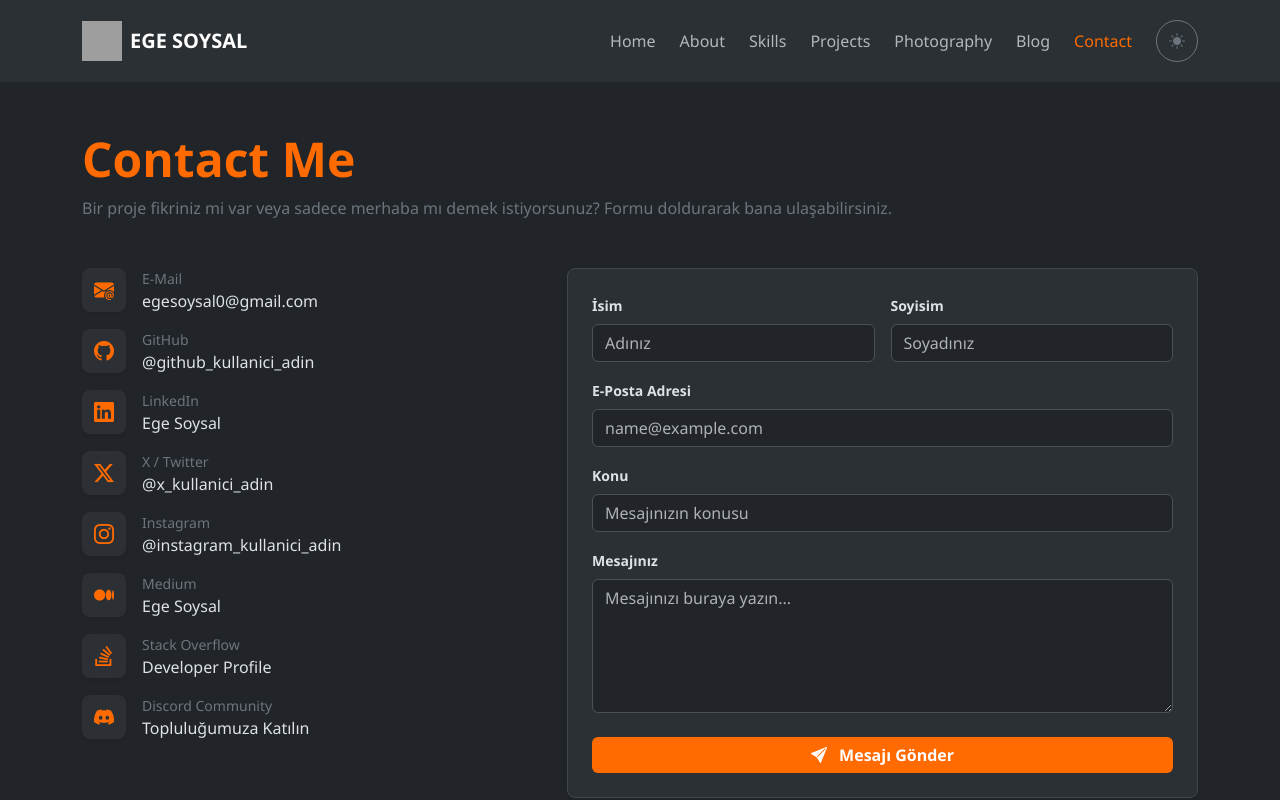
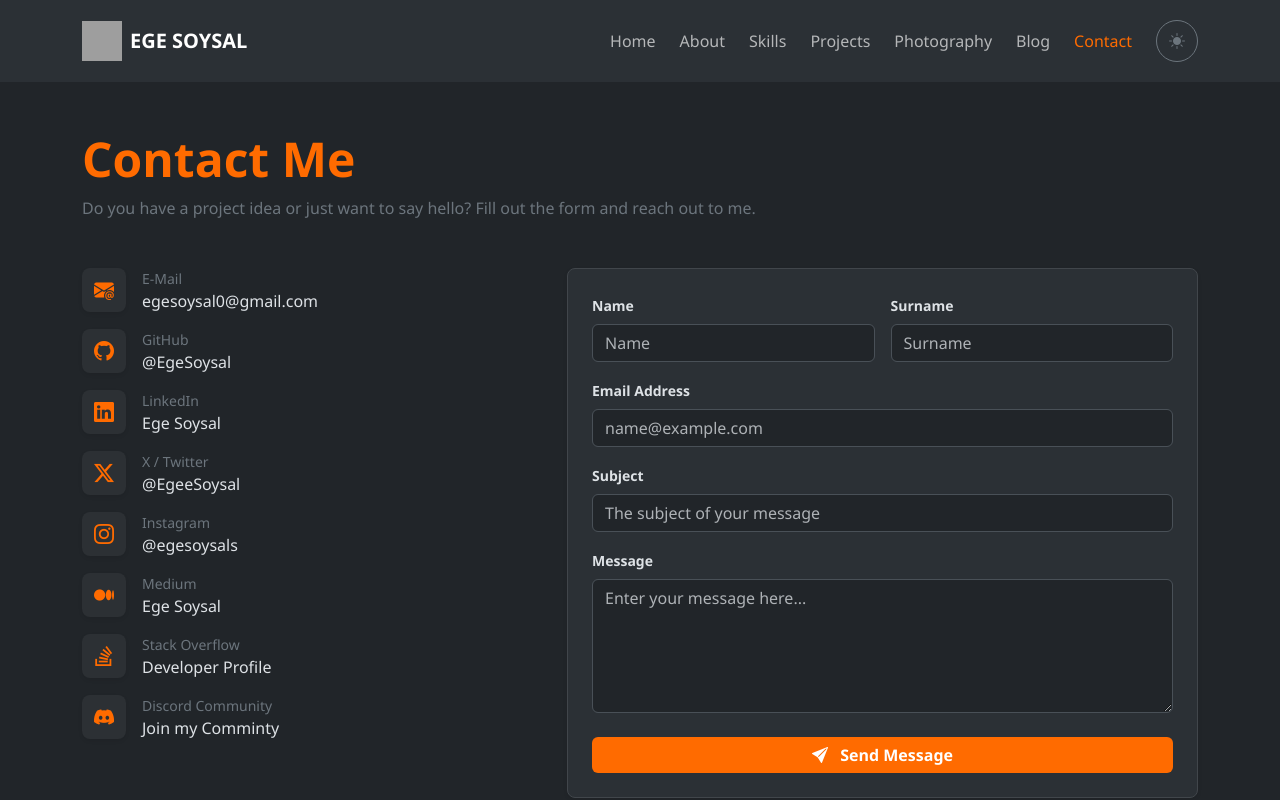
Before and after one commit to EgeSoysal/bootstrap-portfolio-template, a plain HTML site: page contact.html in a window 1280 px wide. Shown: the top 800 px of the page. Drawn offline with nearby package versions, Linux system fonts and the light colour scheme; grey boxes are pictures that could not be loaded.

Commit message:
v1.4.4 The language in blog.html has been translated into English, and the blank links have been filled with personal account links.

```diff
--- a/contact.html
+++ b/contact.html
@@ -3,7 +3,7 @@
 <head>
     <meta charset="UTF-8">
     <meta name="viewport" content="width=device-width, initial-scale=1.0">
-    <title>Contact | Ege Soysal</title>
+    <title>Contact</title>
     <link rel="icon" type="image/x-icon" href="assets/images/logo.ico">
     <link href="https://cdn.jsdelivr.net/npm/bootstrap@5.3.3/dist/css/bootstrap.min.css" rel="stylesheet" integrity="sha384-QWTKZyjpPEjISv5WaRU9OFeRpok6YctnYmDr5pNlyT2bRjXh0JMhjY6hW+ALEwIH" crossorigin="anonymous">
     <link rel="stylesheet" href="assets/css/bootstrap.min.css">
@@ -43,7 +43,7 @@
     <main class="container my-5 flex-grow-1">
         <div class="mb-5 text-center text-md-start">
             <h1 class="display-5 fw-bold" style="color: var(--accent-color);">Contact Me</h1>
-            <p class="text-secondary">Bir proje fikriniz mi var veya sadece merhaba mı demek istiyorsunuz? Formu doldurarak bana ulaşabilirsiniz.</p>
+            <p class="text-secondary">Do you have a project idea or just want to say hello? Fill out the form and reach out to me.</p>
         </div>
 
         <div class="row g-5">
@@ -60,17 +60,17 @@
                         </div>
                     </a>
 
-                    <a href="https://github.com" target="_blank" class="text-decoration-none contact-link-row d-flex align-items-center gap-3">
+                    <a href="https://github.com/EgeSoysal" target="_blank" class="text-decoration-none contact-link-row d-flex align-items-center gap-3">
                         <div class="contact-icon-box shadow-sm">
                             <i class="bi bi-github"></i>
                         </div>
                         <div>
                             <span class="text-secondary d-block small">GitHub</span>
-                            <span class="text-body fw-medium">@github_kullanici_adin</span>
+                            <span class="text-body fw-medium">@EgeSoysal</span>
                         </div>
                     </a>
 
-                    <a href="https://linkedin.com" target="_blank" class="text-decoration-none contact-link-row d-flex align-items-center gap-3">
+                    <a href="https://www.linkedin.com/in/soysalege/" target="_blank" class="text-decoration-none contact-link-row d-flex align-items-center gap-3">
                         <div class="contact-icon-box shadow-sm">
                             <i class="bi bi-linkedin"></i>
                         </div>
@@ -80,27 +80,27 @@
                         </div>
                     </a>
 
-                    <a href="https://x.com" target="_blank" class="text-decoration-none contact-link-row d-flex align-items-center gap-3">
+                    <a href="https://x.com/EgeeSoysal" target="_blank" class="text-decoration-none contact-link-row d-flex align-items-center gap-3">
                         <div class="contact-icon-box shadow-sm">
                             <i class="bi bi-twitter-x"></i>
                         </div>
                         <div>
                             <span class="text-secondary d-block small">X / Twitter</span>
-                            <span class="text-body fw-medium">@x_kullanici_adin</span>
+                            <span class="text-body fw-medium">@EgeeSoysal</span>
                         </div>
                     </a>
 
-                    <a href="https://instagram.com" target="_blank" class="text-decoration-none contact-link-row d-flex align-items-center gap-3">
+                    <a href="https://instagram.com/egesoysals" target="_blank" class="text-decoration-none contact-link-row d-flex align-items-center gap-3">
                         <div class="contact-icon-box shadow-sm">
                             <i class="bi bi-instagram"></i>
                         </div>
                         <div>
                             <span class="text-secondary d-block small">Instagram</span>
-                            <span class="text-body fw-medium">@instagram_kullanici_adin</span>
+                            <span class="text-body fw-medium">@egesoysals</span>
                         </div>
                     </a>
 
-                    <a href="https://medium.com" target="_blank" class="text-decoration-none contact-link-row d-flex align-items-center gap-3">
+                    <a href="https://egesoysal.medium.com/" target="_blank" class="text-decoration-none contact-link-row d-flex align-items-center gap-3">
                         <div class="contact-icon-box shadow-sm">
                             <i class="bi bi-medium"></i>
                         </div>
@@ -110,7 +110,7 @@
                         </div>
                     </a>
 
-                    <a href="https://stackoverflow.com" target="_blank" class="text-decoration-none contact-link-row d-flex align-items-center gap-3">
+                    <a href="https://stackoverflow.com/users/32527093/ege-soysal" target="_blank" class="text-decoration-none contact-link-row d-flex align-items-center gap-3">
                         <div class="contact-icon-box shadow-sm">
                             <i class="bi bi-stack-overflow"></i>
                         </div>
@@ -120,13 +120,13 @@
                         </div>
                     </a>
 
-                    <a href="https://discord.com" target="_blank" class="text-decoration-none contact-link-row d-flex align-items-center gap-3">
+                    <a href="https://discord.gg/szfgv8pNxR" target="_blank" class="text-decoration-none contact-link-row d-flex align-items-center gap-3">
                         <div class="contact-icon-box shadow-sm">
                             <i class="bi bi-discord"></i>
                         </div>
                         <div>
                             <span class="text-secondary d-block small">Discord Community</span>
-                            <span class="text-body fw-medium">Topluluğumuza Katılın</span>
+                            <span class="text-body fw-medium">Join my Comminty</span>
                         </div>
                     </a>
 
@@ -141,32 +141,32 @@
                     <form id="contactForm">
                         <div class="row g-3">
                             <div class="col-md-6">
-                                <label for="firstName" class="form-label small fw-bold">İsim</label>
-                                <input type="text" class="form-control" id="firstName" required placeholder="Adınız">
+                                <label for="firstName" class="form-label small fw-bold">Name</label>
+                                <input type="text" class="form-control" id="firstName" required placeholder="Name">
                             </div>
                             <div class="col-md-6">
-                                <label for="lastName" class="form-label small fw-bold">Soyisim</label>
-                                <input type="text" class="form-control" id="lastName" required placeholder="Soyadınız">
+                                <label for="lastName" class="form-label small fw-bold">Surname</label>
+                                <input type="text" class="form-control" id="lastName" required placeholder="Surname">
                             </div>
                         </div>
 
                         <div class="mb-3 mt-3">
-                            <label for="emailAddress" class="form-label small fw-bold">E-Posta Adresi</label>
+                            <label for="emailAddress" class="form-label small fw-bold">Email Address</label>
                             <input type="email" class="form-control" id="emailAddress" required placeholder="name@example.com">
                         </div>
 
                         <div class="mb-3">
-                            <label for="messageSubject" class="form-label small fw-bold">Konu</label>
-                            <input type="text" class="form-control" id="messageSubject" required placeholder="Mesajınızın konusu">
+                            <label for="messageSubject" class="form-label small fw-bold">Subject</label>
+                            <input type="text" class="form-control" id="messageSubject" required placeholder="The subject of your message">
                         </div>
 
                         <div class="mb-4">
-                            <label for="messageText" class="form-label small fw-bold">Mesajınız</label>
-                            <textarea class="form-control" id="messageText" rows="5" required placeholder="Mesajınızı buraya yazın..."></textarea>
+                            <label for="messageText" class="form-label small fw-bold">Message</label>
+                            <textarea class="form-control" id="messageText" rows="5" required placeholder="Enter your message here..."></textarea>
                         </div>
 
                         <button type="submit" class="btn btn-warning text-white fw-bold w-100 py-2.5" style="background-color: var(--accent-color); border: none;">
-                            <i class="bi bi-send-fill me-2"></i> Mesajı Gönder
+                            <i class="bi bi-send-fill me-2"></i> Send Message
                         </button>
                     </form>
 
@@ -213,7 +213,7 @@
             alertContainer.innerHTML = `
                 <div class="alert alert-success alert-dismissible fade show d-flex align-items-center gap-2" role="alert">
                     <i class="bi bi-check-circle-fill"></i>
-                    <div>Teşekkürler <strong>${name}</strong>, mesajınız başarıyla simüle edildi!</div>
+                    <div>Thank you <strong>${name}</strong>, your message has been simulated successfully!</div>
                     <button type="button" class="btn-close" data-bs-alert="close" data-bs-dismiss="alert" aria-label="Close"></button>
                 </div>
             `;
```
Also changed, not shown: 1 other file.
